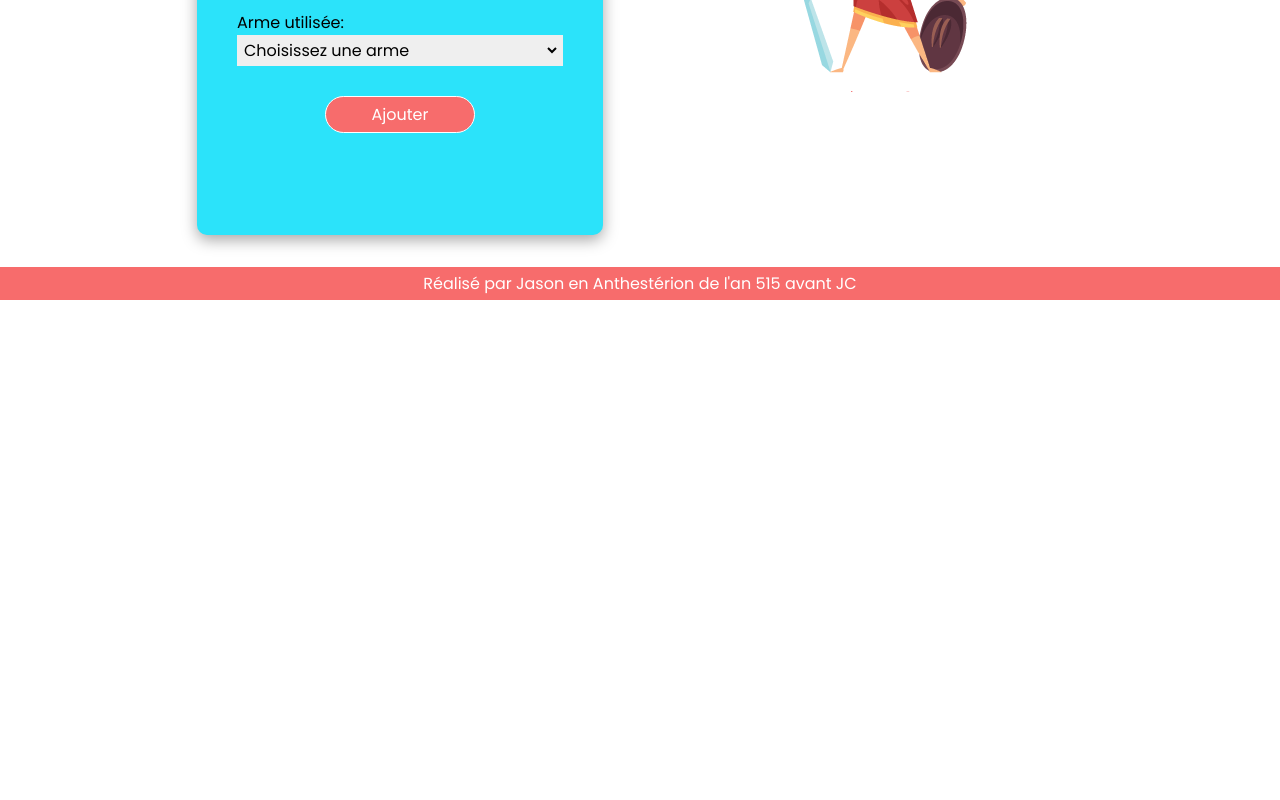
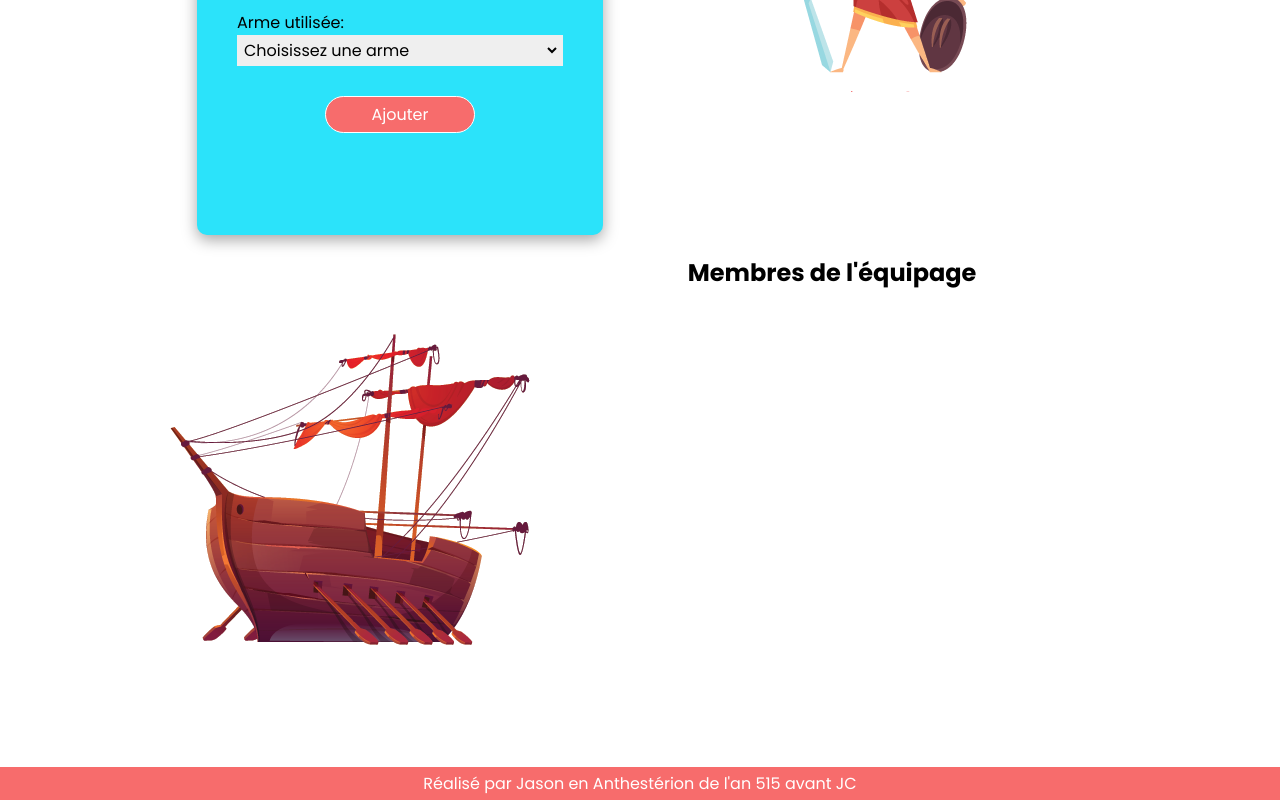
Before and after one commit to ixouu/argonautes, a React (Create React App) app in the folder frontend/: page / in a window 1280 px wide. Shown: the part 567-1367 px from the top of the page. Before the commit the page ends 867 px from the top, so only its background shows below. Built offline with nearby package versions, Linux system fonts and the light colour scheme.

Commit message:
crew side has been created

```diff
--- a/frontend/src/App.jsx
+++ b/frontend/src/App.jsx
@@ -5,6 +5,7 @@ import Footer from "./components/Footer";
 import Form from "./components/Form";
 
 import heroImg from './assets/images/hero.png'
+import boatImg from './assets/images/boat.png'
 
 const App = () => {
 
@@ -26,6 +27,14 @@ const App = () => {
             </div>
           </div>
         </div>
+        <div className="form-cardContainer">
+          <div className="form-cardContainer_left">
+            <img src={boatImg} alt="image representant une galere"/>
+          </div>
+          <div className="form-cardContainer_right">
+            <h2>Membres de l'équipage</h2>
+          </div>
+        </div>
       </main>
       <Footer/>
     </div>
--- a/frontend/src/assets/style/index.scss
+++ b/frontend/src/assets/style/index.scss
@@ -63,4 +63,23 @@ main{
       }
     }
   }
+
+  .form-cardContainer{
+    width: 100%;
+    height: 500px;
+    display: flex;
+    .form-cardContainer_left{
+      width: 40%;
+      display: flex;
+      justify-content: center;
+      align-items: center;
+      img{
+        width: fit-content;
+        height: auto;
+      }
+    }
+    .form-cardContainer_right{
+      width: 60%;
+    }
+  }
 }
--- a/frontend/src/components/Form.jsx
+++ b/frontend/src/components/Form.jsx
@@ -96,8 +96,11 @@ const Form = ({ welcome}) => {
         setLoading(true)
         try{
             const results = await axios.post(baseURL, data);
-            setResponse(results.data)
-            welcome(true)
+            setResponse(results.data);
+            welcome(true);
+            setInputAge(18);
+            setInputName('');
+            setInputWeapon(options[0].value);
         } catch(err){
             setError(err.message)
         } finally{
```
